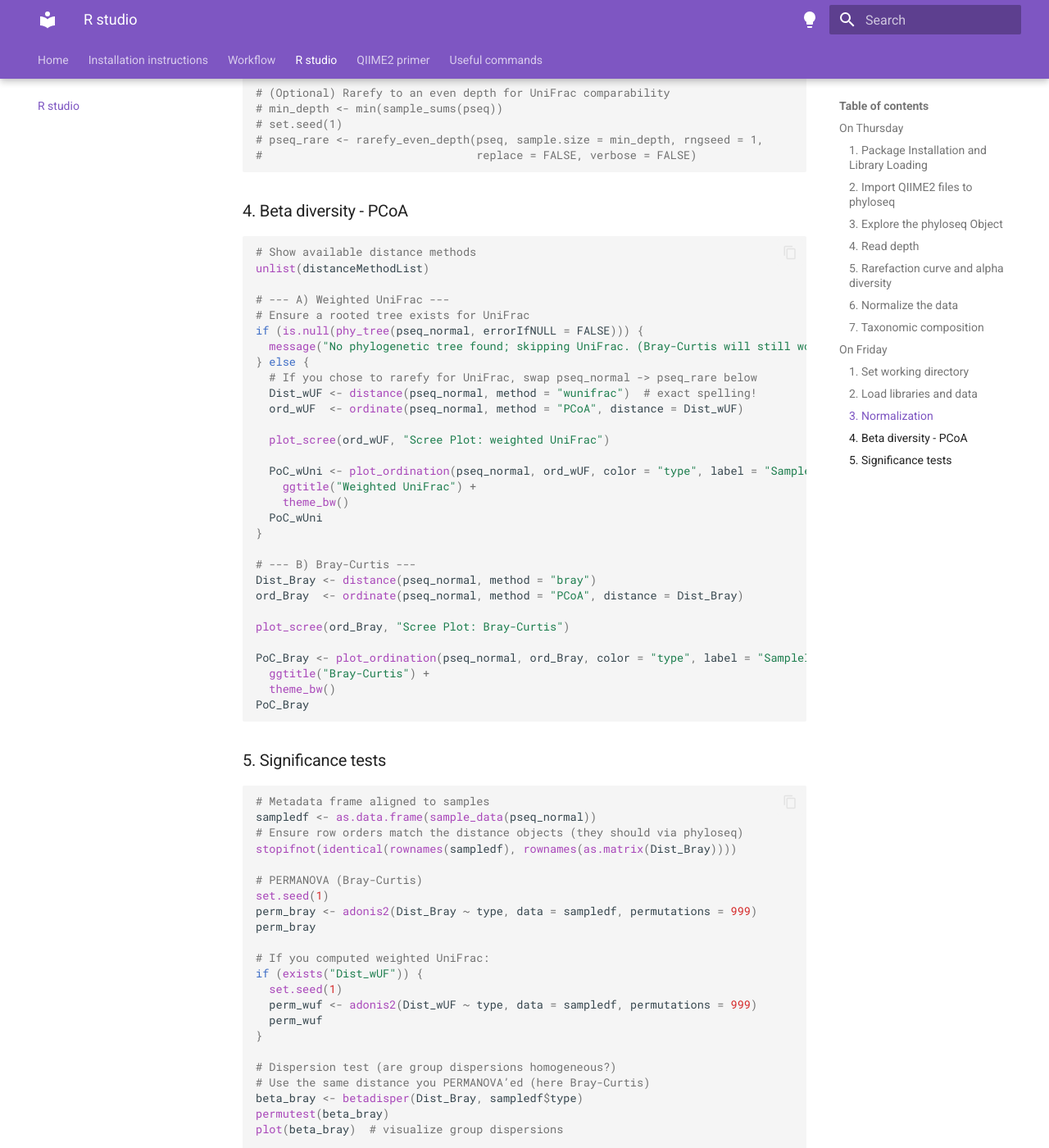
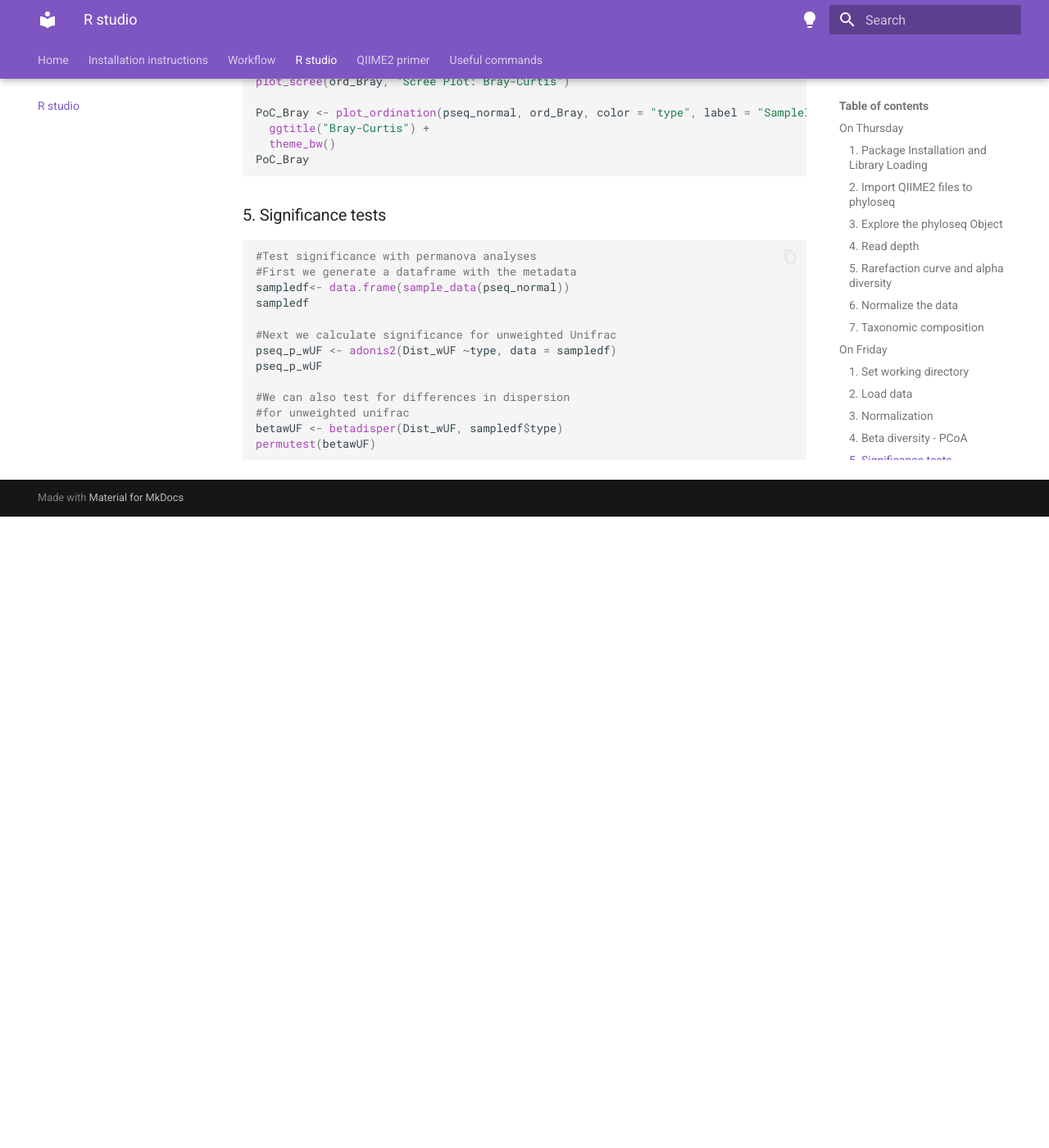
Before and after one commit to natashaztarora/bioinformatics_workflow_bme307, an MkDocs documentation site: the page built from docs/r_studio.md, in a window 1280 px wide and 1400 px high, scrolled down 8952 px. Shown: the whole window at 82% size. Built offline with MkDocs 1.6.1 and Material for MkDocs 9.7.7, drawn with Linux system fonts in a browser that asks for light colours; after the commit the page ends 9582 px from its top, so only the background shows below that; some of the changed text lies outside the part shown.

Commit message:
corrected some stuff

````diff
--- a/docs/r_studio.md
+++ b/docs/r_studio.md
@@ -290,21 +290,6 @@
 ```
 
 ```r
-# install once (uncomment if needed)
-# remotes::install_github("jbisanz/phyloseq-extended")
-
-library(phyloseq.extended)
-
-ggrare(
-  pseq,
-  step = 1000,
-  color = "type",
-  se = TRUE
-)
-```
-
-
-```r
 # 4) Plot Observed Richness
 
 ObsR_plot <- plot_richness(
@@ -450,34 +435,18 @@
 list.files()
 ```
 
-### 2. Load libraries and data
+### 2. Load data
 
 ```r
-suppressPackageStartupMessages({
-  library(phyloseq)
-  # plot_scree() is available via phyloseq; if you rely on extras, keep this:
-  # library(phyloseq.extended)
-  library(vegan)
-  library(ggplot2)
-  # library(data.table) # not used below; uncomment if you need it
-})
-
 # Load the phyloseq object created earlier
 load("pseq.RData")  # loads 'pseq'
 
-# (Optional but handy) ensure a "SampleID" column exists for labeling in plots
-if (!"SampleID" %in% sample_variables(pseq)) {
-  sd <- as.data.frame(sample_data(pseq))
-  sd$SampleID <- rownames(sd)
-  sample_data(pseq) <- sd
-}
 ```
 
 ### 3. Normalization
 
 ```r
 # Relative abundance normalization (compositional)
-# (Good for Bray-Curtis and many visuals; UniFrac can be run on raw or rarefied.)
 keep <- sample_sums(pseq) > 0
 pseq <- prune_samples(keep, pseq)
 
@@ -501,21 +470,16 @@
 unlist(distanceMethodList)
 
 # --- A) Weighted UniFrac ---
-# Ensure a rooted tree exists for UniFrac
-if (is.null(phy_tree(pseq_normal, errorIfNULL = FALSE))) {
-  message("No phylogenetic tree found; skipping UniFrac. (Bray-Curtis will still work.)")
-} else {
-  # If you chose to rarefy for UniFrac, swap pseq_normal -> pseq_rare below
-  Dist_wUF <- distance(pseq_normal, method = "wunifrac")  # exact spelling!
-  ord_wUF  <- ordinate(pseq_normal, method = "PCoA", distance = Dist_wUF)
+Dist_wUF <- distance(pseq_normal, method = "wunifrac")  # exact spelling!
+ord_wUF  <- ordinate(pseq_normal, method = "PCoA", distance = Dist_wUF)
 
-  plot_scree(ord_wUF, "Scree Plot: weighted UniFrac")
+plot_scree(ord_wUF, "Scree Plot: weighted UniFrac")
 
-  PoC_wUni <- plot_ordination(pseq_normal, ord_wUF, color = "type", label = "SampleID") +
-    ggtitle("Weighted UniFrac") +
-    theme_bw()
-  PoC_wUni
-}
+PoC_wUni <- plot_ordination(pseq_normal, ord_wUF, color = "type", label = "SampleID") +
+ggtitle("Weighted UniFrac") +
+theme_bw()
+PoC_wUni
+
 
 # --- B) Bray-Curtis ---
 Dist_Bray <- distance(pseq_normal, method = "bray")
@@ -532,33 +496,18 @@
 ### 5. Significance tests
 
 ```r
-# Metadata frame aligned to samples
-sampledf <- as.data.frame(sample_data(pseq_normal))
-# Ensure row orders match the distance objects (they should via phyloseq)
-stopifnot(identical(rownames(sampledf), rownames(as.matrix(Dist_Bray))))
+#Test significance with permanova analyses
+#First we generate a dataframe with the metadata
+sampledf<- data.frame(sample_data(pseq_normal))
+sampledf
 
-# PERMANOVA (Bray-Curtis)
-set.seed(1)
-perm_bray <- adonis2(Dist_Bray ~ type, data = sampledf, permutations = 999)
-perm_bray
+#Next we calculate significance for unweighted Unifrac
+pseq_p_wUF <- adonis2(Dist_wUF ~type, data = sampledf)
+pseq_p_wUF
 
-# If you computed weighted UniFrac:
-if (exists("Dist_wUF")) {
-  set.seed(1)
-  perm_wuf <- adonis2(Dist_wUF ~ type, data = sampledf, permutations = 999)
-  perm_wuf
-}
+#We can also test for differences in dispersion
+#for unweighted unifrac
+betawUF <- betadisper(Dist_wUF, sampledf$type)
+permutest(betawUF)
 
-# Dispersion test (are group dispersions homogeneous?)
-# Use the same distance you PERMANOVA’ed (here Bray-Curtis)
-beta_bray <- betadisper(Dist_Bray, sampledf$type)
-permutest(beta_bray)
-plot(beta_bray)  # visualize group dispersions
-
-# (Optional) If you did UniFrac too:
-if (exists("Dist_wUF")) {
-  beta_wuf <- betadisper(Dist_wUF, sampledf$type)
-  permutest(beta_wuf)
-  plot(beta_wuf)
-}
 ```
````
Also changed, not shown: other parts of docs/r_studio.md (+1 -1 lines), docs/installation_instructions.md (+1 -1 lines).
